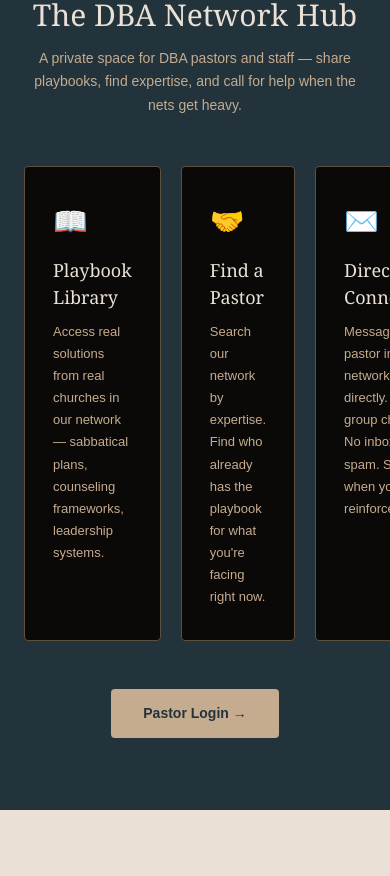
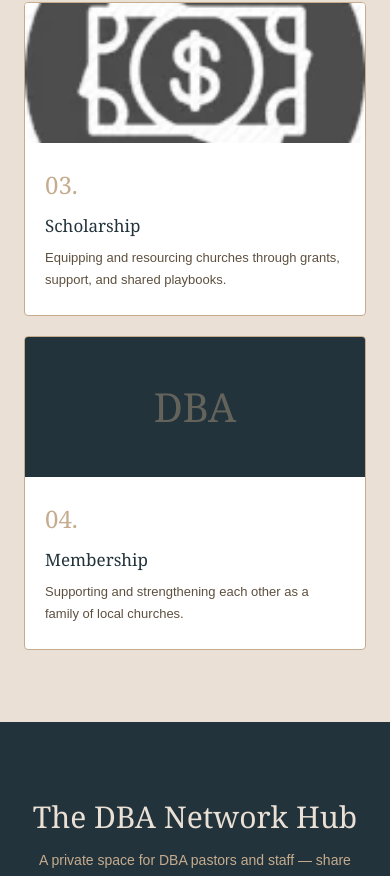
Before and after one commit to byomes/dba-network-hub, a Next.js app: page / in a window 390 px wide. Shown: the part 1784-2660 px from the top of the page. Built offline with nearby package versions, Linux system fonts and the light colour scheme.

Commit message:
Fix mobile responsive grid stacking

```diff
--- a/app/page.tsx
+++ b/app/page.tsx
@@ -84,7 +84,7 @@ export default function Home() {
               We seek to accomplish our mission through four simple and strategic emphases.
             </p>
           </div>
-          <div style={{ display: 'grid', gridTemplateColumns: 'repeat(4, 1fr)', gap: '20px' }}>
+          <div className="grid grid-cols-1 md:grid-cols-2 lg:grid-cols-4 gap-5">
             {[
               {
                 num: '01', title: 'Fellowship',
@@ -145,7 +145,7 @@ export default function Home() {
               A private space for DBA pastors and staff — share playbooks, find expertise, and call for help when the nets get heavy.
             </p>
           </div>
-          <div style={{ display: 'grid', gridTemplateColumns: 'repeat(3, 1fr)', gap: '20px', marginBottom: '48px' }}>
+          <div className="grid grid-cols-1 md:grid-cols-3 gap-5" style={{ marginBottom: '48px' }}>
             {[
               {
                 title: 'Playbook Library',
@@ -193,7 +193,7 @@ export default function Home() {
               Founded in 1967, the Delaware Baptist Association has been rooting and connecting Baptist churches across our region for over half a century.
             </p>
           </div>
-          <div style={{ display: 'grid', gridTemplateColumns: '1fr 1fr', gap: '32px', alignItems: 'start' }}>
+          <div className="grid grid-cols-1 md:grid-cols-2 gap-8" style={{ alignItems: 'start' }}>
             <div>
               <div style={{ position: 'relative', width: '100%', height: '320px', borderRadius: '4px', overflow: 'hidden', marginBottom: '16px' }}>
                 <Image
```
